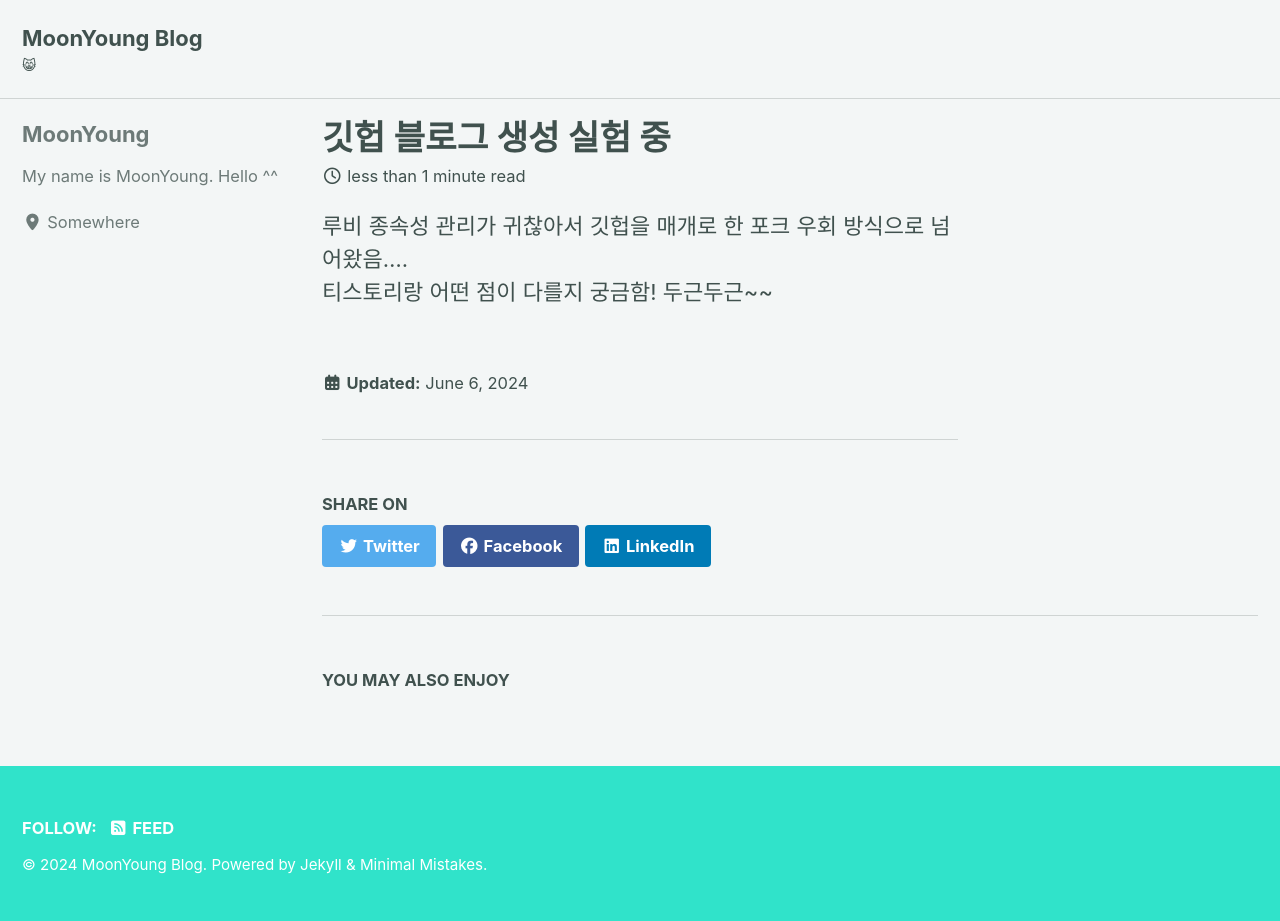
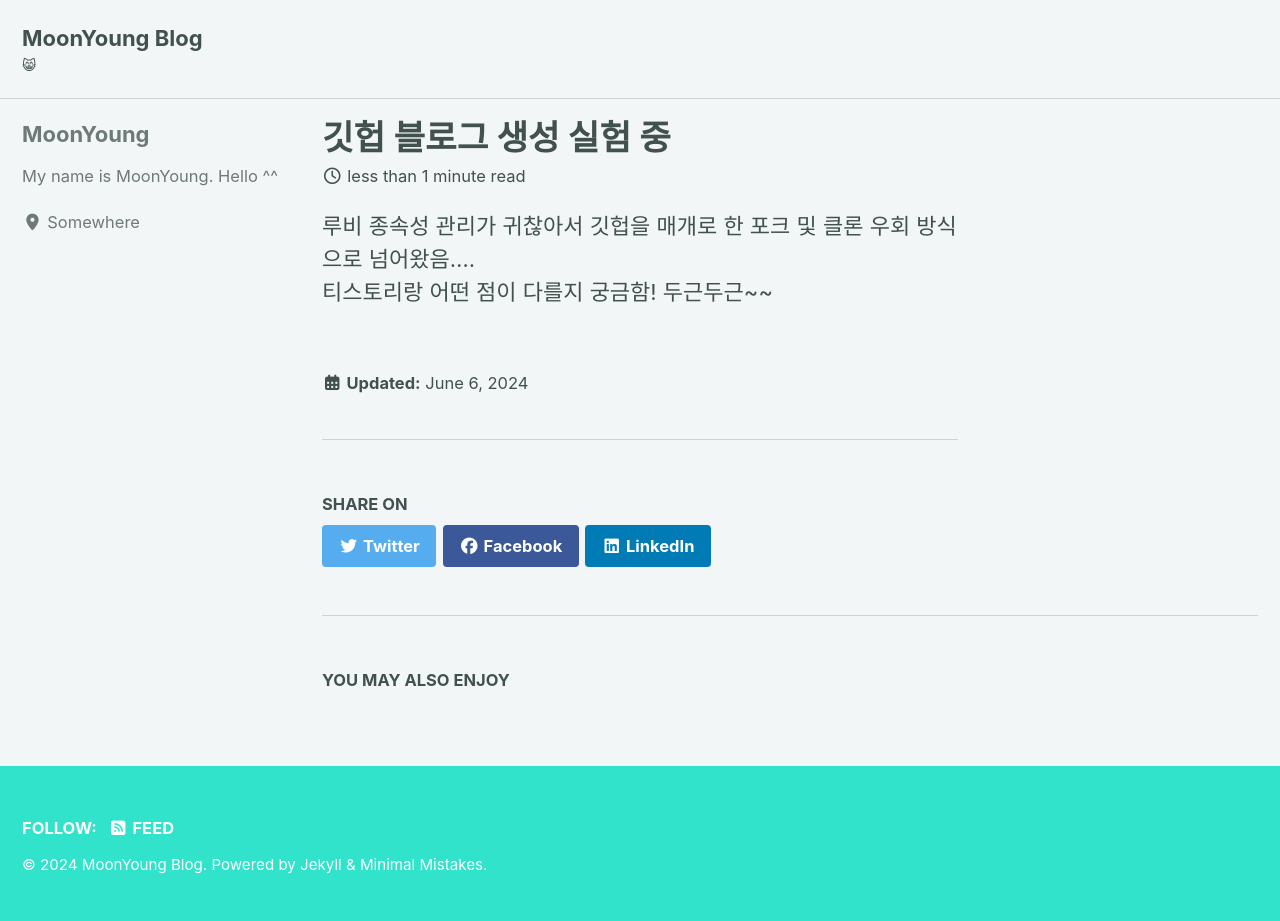
Before and after one commit to MOONisYOUNG/MOONisYOUNG.github.io, a Jekyll site: the page built from _posts/2024-06-06-first.md, in a window 1280 px wide. Built offline with Jekyll 4.4.1, drawn with Linux system fonts in a browser that asks for light colours; cached includes are drawn as plain includes; comment, search, counter and statistics services are not loaded; part of the change alters nothing that is shown.

Commit message:
Update 2024-06-06-first.md

```diff
--- a/_posts/2024-06-06-first.md
+++ b/_posts/2024-06-06-first.md
@@ -2,6 +2,15 @@
 layout: single
 title: 깃헙 블로그 생성 실험 중
 ---
-루비 종속성 관리가 귀찮아서 깃헙을 매개로 한 포크 우회 방식으로 넘어왔음....
+루비 종속성 관리가 귀찮아서 깃헙을 매개로 한 포크 및 클론 우회 방식으로 넘어왔음....
 <br/>
 티스토리랑 어떤 점이 다를지 궁금함! 두근두근~~
+
+<script src="https://utteranc.es/client.js"
+        repo="[ENTER REPO HERE]"
+        issue-term="pathname"
+        label="✨💬Comments✨"
+        theme="github-light"
+        crossorigin="anonymous"
+        async>
+</script>
```
